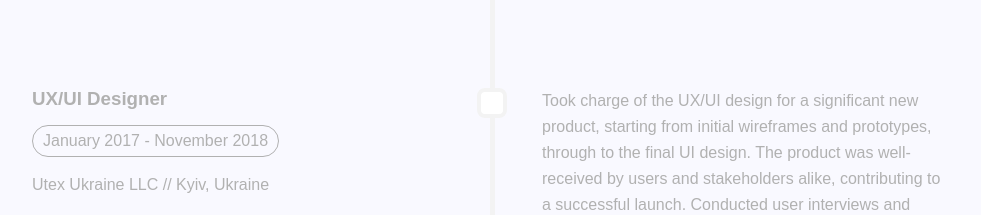
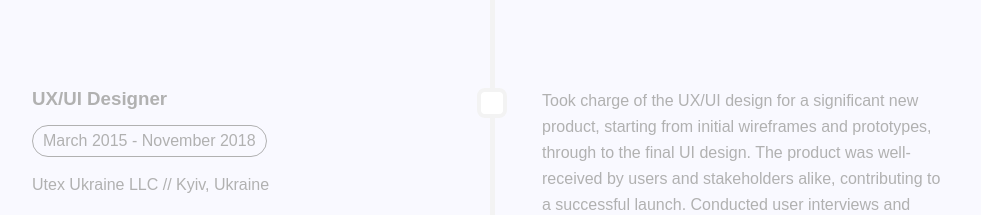
Before and after one commit to mr-nazarii/myweb, a Next.js app: page / in a window 1280 px wide. Shown: the part 3900-4115 px from the top of the page, without its empty margins (148-1129 px from the left). Built offline with nearby package versions, Linux system fonts and the light colour scheme; a web font is replaced by a local one.

Commit message:
edit info

```diff
--- a/experianceData.ts
+++ b/experianceData.ts
@@ -43,7 +43,7 @@ export const getExperianceData = () => [
     company: "Utex Ukraine LLC",
     position: "UX/UI Designer",
     employmentPeriod: {
-      start: new Date(2017, 0, 1),
+      start: new Date(2015, 2, 1),
       end: new Date(2018, 10, 1),
     },
     location: "Kyiv, Ukraine",
```
